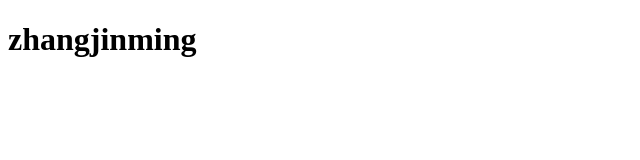
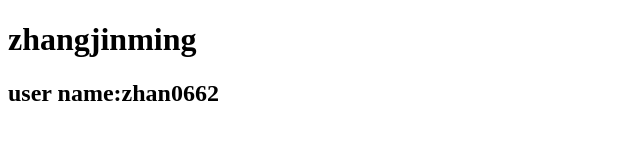
Before and after one commit to zhan0662/zhan0662.github.io, a plain HTML site: page index.html in a window 1280 px wide. Shown: the whole page, without its empty margins (0-640 px from the left). Drawn offline with Linux system fonts and the light colour scheme.

Commit message:
Update index.html

```diff
--- a/index.html
+++ b/index.html
@@ -7,5 +7,6 @@
 </head>
 <body>
     <h1>zhangjinming</h1>
+    <h2>user name:zhan0662</h2>
 </body>
 </html>
```
